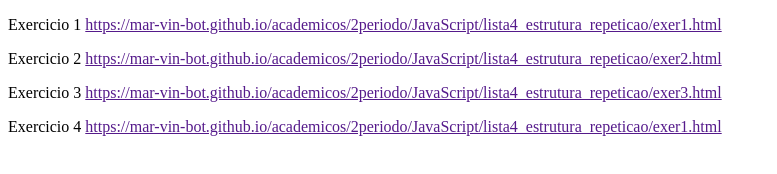
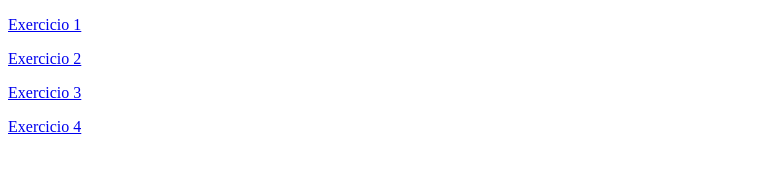
Before and after one commit to Mar-vin-bot/academicos, a plain HTML site: page 2periodo/JavaScript/lista4_estrutura_repeticao/index.html in a window 1280 px wide. Shown: the whole page, without its empty margins (0-777 px from the left). Drawn offline with Linux system fonts and the light colour scheme.

Commit message:
Update index.html

```diff
--- a/2periodo/JavaScript/lista4_estrutura_repeticao/index.html
+++ b/2periodo/JavaScript/lista4_estrutura_repeticao/index.html
@@ -8,13 +8,15 @@
 </head>
 <body>
 
-   <p>Exercicio 1  <a href="">https://mar-vin-bot.github.io/academicos/2periodo/JavaScript/lista4_estrutura_repeticao/exer1.html</a></p>
+   <p><a href="https://mar-vin-bot.github.io/academicos/2periodo/JavaScript/lista4_estrutura_repeticao/exer1.html">Exercicio 1</a></p>
 
-   <p>Exercicio 2 <a href="">https://mar-vin-bot.github.io/academicos/2periodo/JavaScript/lista4_estrutura_repeticao/exer2.html</a></p>
+   <p><a href="https://mar-vin-bot.github.io/academicos/2periodo/JavaScript/lista4_estrutura_repeticao/exer2.html">Exercicio 2</a></p>
 
-   <p>Exercicio 3 <a href="">https://mar-vin-bot.github.io/academicos/2periodo/JavaScript/lista4_estrutura_repeticao/exer3.html</a></p>
+   <p><a href="https://mar-vin-bot.github.io/academicos/2periodo/JavaScript/lista4_estrutura_repeticao/exer3.html">Exercicio 3</a></p>
 
-   <p>Exercicio 4 <a href="">https://mar-vin-bot.github.io/academicos/2periodo/JavaScript/lista4_estrutura_repeticao/exer1.html</a></p>
+   <p><a href="https://mar-vin-bot.github.io/academicos/2periodo/JavaScript/lista4_estrutura_repeticao/exer4.html">Exercicio 4</a></p>
+
+
 
 
 
```
